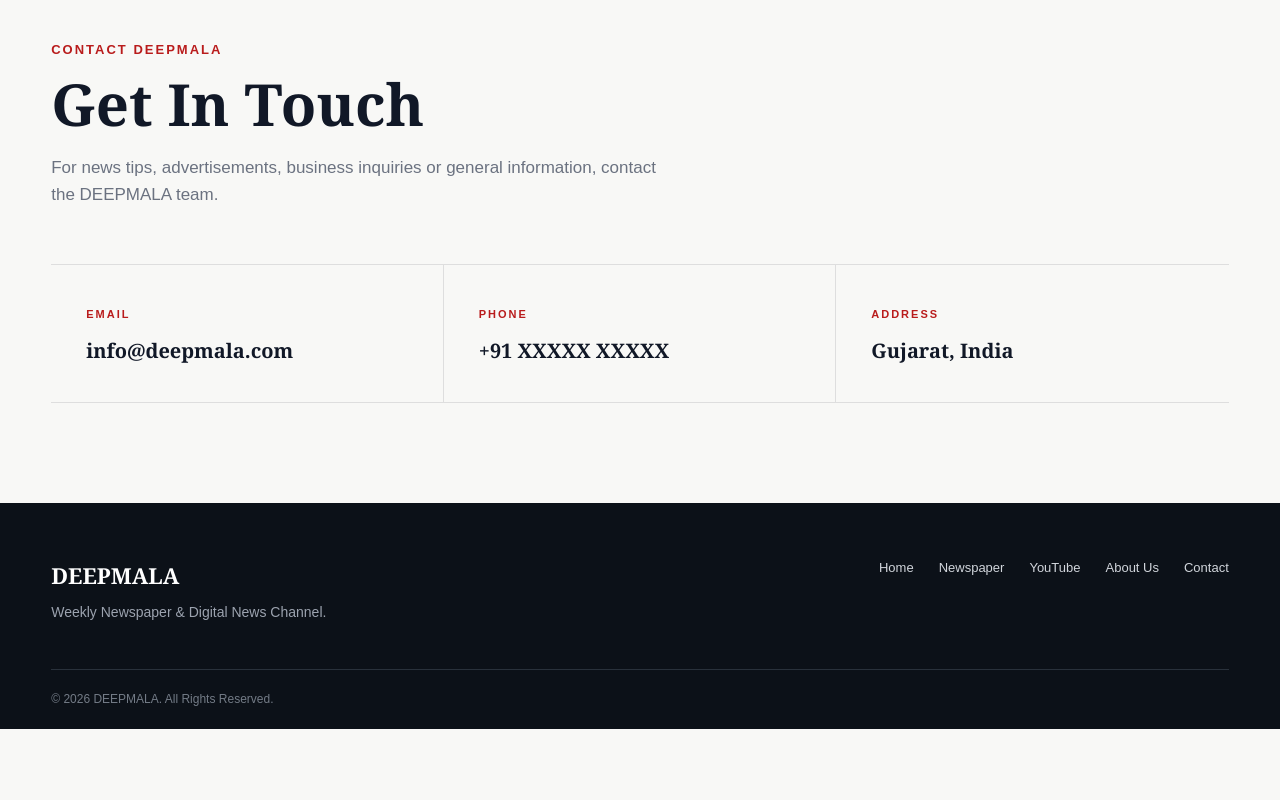
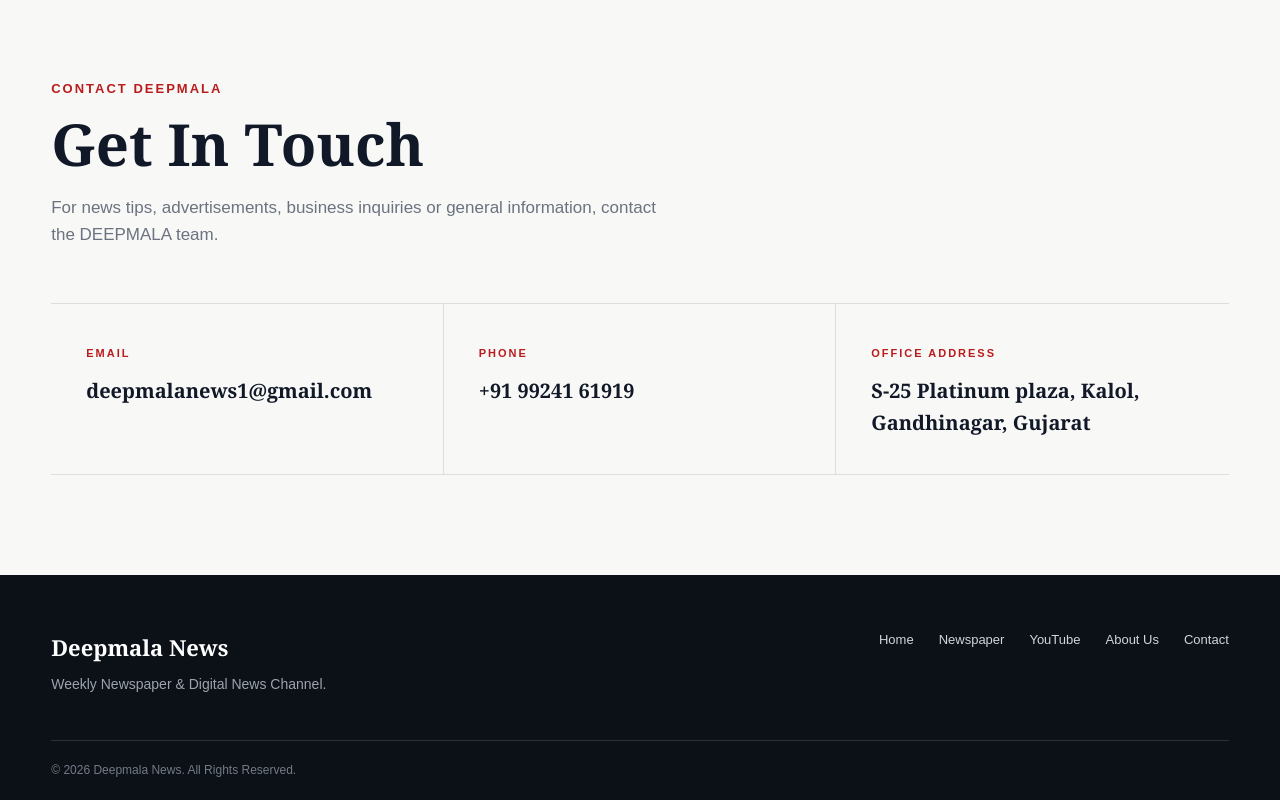
Before and after one commit to gunj89/deepmala-news, a website built with Vite: page index.html in a window 1280 px wide. Shown: the part 3135-3935 px from the top of the page. Before the commit the page ends 3864 px from the top, so only its background shows below. Built offline with nearby package versions, Linux system fonts and the light colour scheme; no server answers.

Commit message:
yt added

```diff
--- a/index.html
+++ b/index.html
@@ -37,7 +37,7 @@
 
             </nav>
 
-            <a href="#youtube" class="youtube-btn">
+            <a href="https://www.youtube.com/@deepmalanews" class="youtube-btn">
                 YouTube
             </a>
 
@@ -81,7 +81,7 @@
                             Read Newspaper
                         </a>
 
-                        <a href="#youtube" class="secondary-btn">
+                        <a href="https://www.youtube.com/@deepmalanews" class="secondary-btn">
                             Watch on YouTube
                         </a>
 
@@ -243,7 +243,7 @@
                 <div class="section-heading youtube-heading">
 
                     <span>
-                        DEEPMALA NEWS
+                        <img src="src/depmala logo.png" alt="" id="ytlogo">
                     </span>
 
                     <h2>
@@ -458,7 +458,8 @@
                         </span>
 
                         <h3>
-                            info@deepmala.com
+                            <a href="mailto:deepmalanews1@gmail.com ">
+                            deepmalanews1@gmail.com</a>
                         </h3>
 
                     </div>
@@ -471,7 +472,8 @@
                         </span>
 
                         <h3>
-                            +91 XXXXX XXXXX
+                            <a href="tel:9924161919">
+                            +91 99241 61919</a>
                         </h3>
 
                     </div>
@@ -480,11 +482,11 @@
                     <div class="contact-item">
 
                         <span>
-                            ADDRESS
+                            OFFICE ADDRESS
                         </span>
 
                         <h3>
-                            Gujarat, India
+                            S-25 Platinum plaza, Kalol, Gandhinagar, Gujarat
                         </h3>
 
                     </div>
@@ -508,7 +510,7 @@
             <div class="footer-brand">
 
                 <h3>
-                    DEEPMALA
+                    Deepmala News
                 </h3>
 
                 <p>
@@ -548,7 +550,7 @@
         <div class="container copyright">
 
             <p>
-                © 2026 DEEPMALA. All Rights Reserved.
+                © 2026 Deepmala News. All Rights Reserved.
             </p>
 
         </div>
--- a/style.css
+++ b/style.css
@@ -1326,3 +1326,7 @@
 .about-deep{
     margin-top: 15px;
 }
+
+#ytlogo{
+    width: 75px;
+}
```
